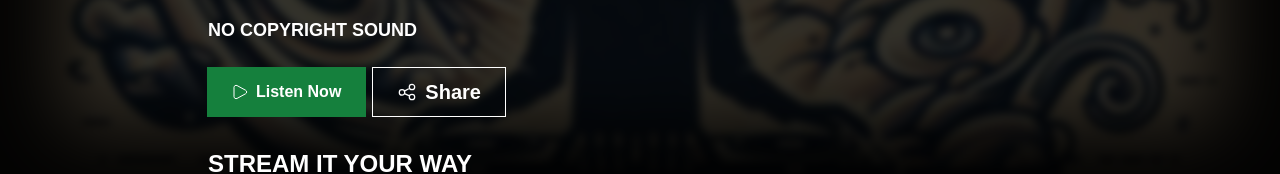
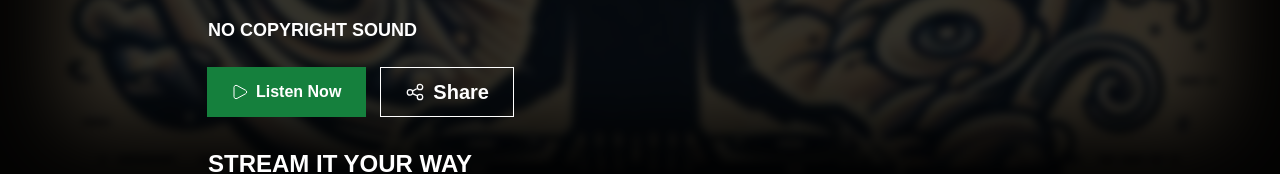
Before and after one commit to alvaromd99/custom-music-player, a React (Vite) app: page / in a window 1280 px wide. Shown: the part 560-734 px from the top of the page. Built offline with nearby package versions, Linux system fonts and the light colour scheme.

Commit message:
change icon to be imported in share btn

```diff
--- a/src/components/Presentation.tsx
+++ b/src/components/Presentation.tsx
@@ -1,6 +1,5 @@
 import NormalBtn from './NormalBtn'
 import Title from './Title'
-import { ShareIcon } from '../icons/ShareIcon'
 import musicLogo from '../images/logo2.jpeg'
 import { useState } from 'react'
 import ShareBtn from './ShareBtn'
@@ -28,11 +27,10 @@ export default function Presentation() {
         <div>
           <Title title='NCS' subtitle='No Copyright Sound' />
         </div>
-        <div className='flex gap-2'>
+        <div className='flex gap-4'>
           <NormalBtn text='Listen Now' />
           <ShareBtn
             text='Share'
-            icon={<ShareIcon dimensions='1em' />}
             handleClick={copyToClipboard}
           />
         </div>
--- a/src/components/ShareBtn.tsx
+++ b/src/components/ShareBtn.tsx
@@ -1,16 +1,17 @@
+import { ShareIcon } from "../icons/ShareIcon"
+
 interface ShareBtnProps {
   text: string
-  icon: JSX.Element
   handleClick: (text: string) => void
 }
 
-export default function ShareBtn({ text, icon, handleClick }: ShareBtnProps) {
+export default function ShareBtn({ text, handleClick }: ShareBtnProps) {
   return (
     <button
       className='flex h-12 gap-2 items-center px-6 text-xl text-center font-bold text-white bg-transparent transition-all duration-300 outline-white outline outline-1 hover:bg-white hover:text-black hover:outline-white'
       onClick={() => handleClick('hello')}
     >
-      <p>{icon}</p>
+      <p><ShareIcon dimensions='1em' /></p>
       <p>{text}</p>
     </button>
   )
```
